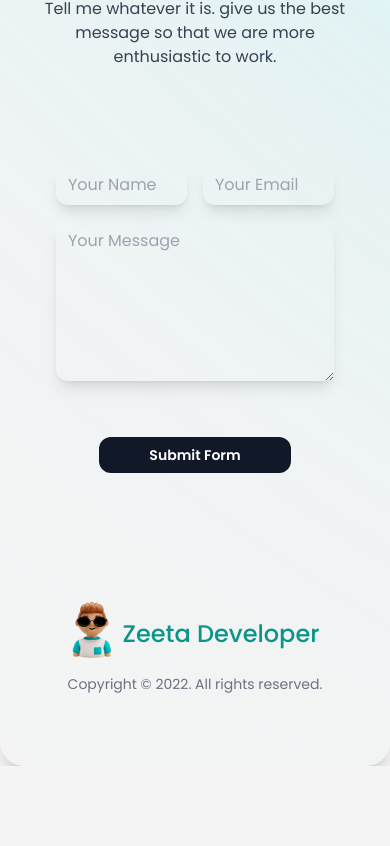
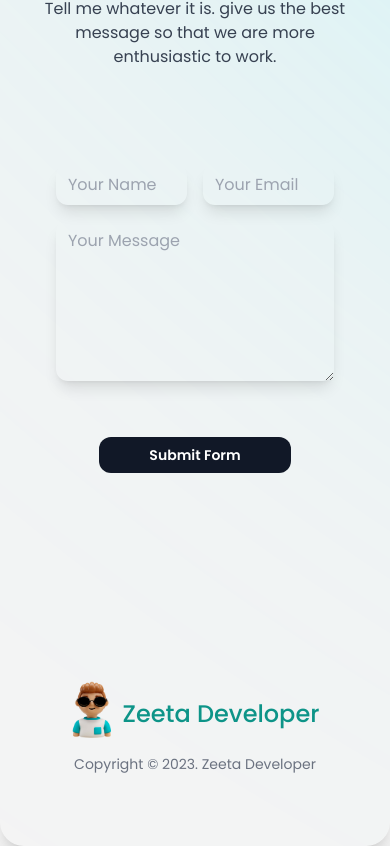
Before and after one commit to z3t444/Zet-Profile, a Vue app: page / in a window 390 px wide. Shown: the part 9920-10766 px from the top of the page. Before the commit the page ends 10686 px from the top, so only its background shows below. Built offline with nearby package versions, Linux system fonts and the light colour scheme.

Commit message:
push init

```diff
--- a/src/common/default.vue
+++ b/src/common/default.vue
@@ -1,5 +1,4 @@
 <script setup>
-  import { RouterView } from "vue-router"
   import Hero from "../content/Hero.vue"
   import Card from "../content/card.vue"
   import "../assets/css/default.css"
@@ -24,7 +23,7 @@
               <a class="hover:scale-95 duration-100" href="#">Home</a>
               <a class="hover:scale-95 duration-100" href="#about">About</a>
               <a class="hover:scale-95 duration-100" href="#">Services</a>
-              <router-link to="/contact" class="hover:scale-95 duration-100">Contact</router-link>
+              <a class="hover:scale-95 duration-100" href="#contact">Contact</a>
             </div>
             <div class="md:hidden">
               <button @click="isOpen = !isOpen" class="block focus:outline-none">
@@ -43,7 +42,7 @@
             <a class="hover:scale-95 duration-100" href="#">Home</a>
             <a class="hover:scale-95 duration-100 mt-3" href="#about">About</a>
             <a class="hover:scale-95 duration-100 mt-3" href="#">Services</a>
-            <router-link to="/contact" class="mt-3 hover:scale-95 duration-100">Contact</router-link>
+            <a class="hover:scale-95 duration-100 mt-3" href="#contact">Contact</a>
           </div>
         </div>
       </nav>
@@ -63,14 +62,12 @@
       <section class="card-content mt-60">
         <CardContent></CardContent>
       </section>
-      <section class="contact-content mt-20">
-        <Contact></Contact>
+      <section class="ClassName mt-40">
+        <Contact> </Contact>
       </section>
-      <section class="mt-20">
+      <section class="ClassName mt-40">
         <Footer></Footer>
       </section>
-
-      <RouterView />
     </div>
   </div>
 </template>
--- a/src/content/footer.vue
+++ b/src/content/footer.vue
@@ -7,7 +7,7 @@
           <h4 class="text-2xl font-medium mt-2">Zeeta Developer</h4>
         </div>
 
-        <p class="mt-4 text-center text-sm text-gray-500 lg:mt-0 lg:text-right">Copyright &copy; 2022. All rights reserved.</p>
+        <p class="mt-4 text-center text-sm text-gray-500 lg:mt-0 lg:text-right">Copyright &copy; 2023. Zeeta Developer</p>
       </div>
     </div>
   </footer>
```
